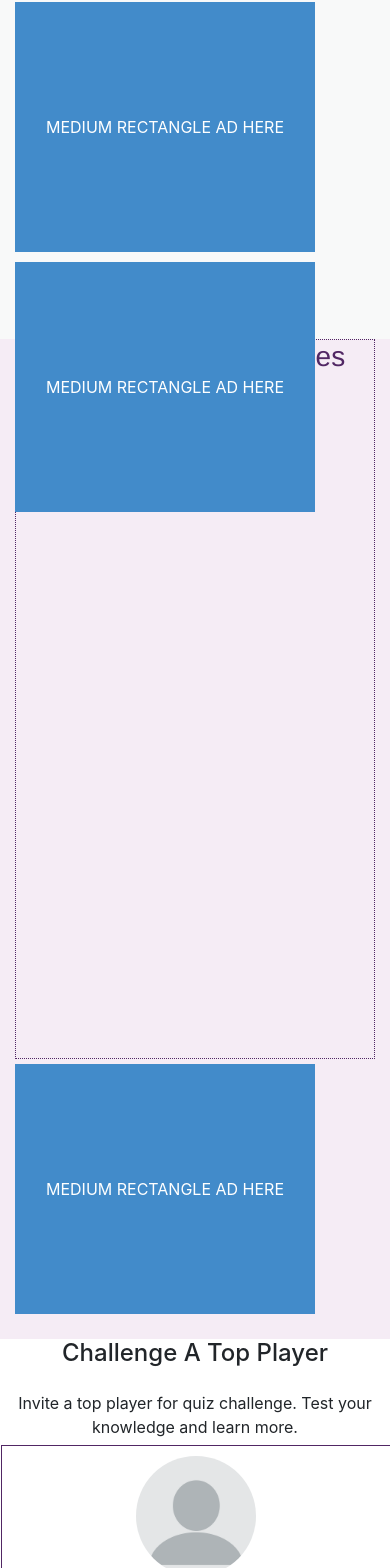
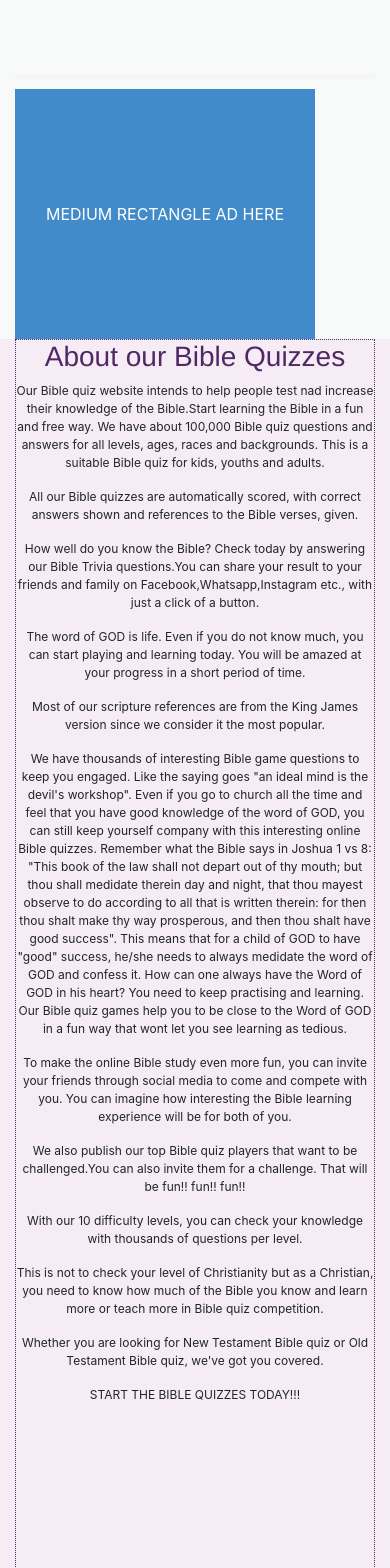
Before and after one commit to NgoziEmeh/Bible-quiz-web-app-frontend, an Angular app: page / in a window 390 px wide. Shown: the part 2287-3855 px from the top of the page. Built offline with nearby package versions, Linux system fonts and the light colour scheme.

Commit message:
about text

```diff
--- a/src/app/home/home.component.css
+++ b/src/app/home/home.component.css
@@ -509,7 +509,7 @@ li{
     }
     .second-area{
         width: 100%;
-        height: 1000px;
+        height: 1800px;
         background: #F5ECF5;
         display: flex;
         flex-direction: column;
@@ -528,6 +528,9 @@ li{
         margin-top: 5px;
 
 
+    }
+    .second-left-para{
+        font-size: 12px;
     }
 }
 
--- a/src/app/home/home.component.html
+++ b/src/app/home/home.component.html
@@ -183,10 +183,7 @@
                             <div class="squaread-holder">
                                 <app-squaread></app-squaread>
                             </div>
-                            <div class="space-in-between"></div>
-                            <div class="squaread-holder">
-                                <app-squaread></app-squaread>
-                            </div>
+
 
                             <div class="skyscraperholder">
                                 <app-skyscraperad></app-skyscraperad>
@@ -211,9 +208,18 @@
                     <h3>About our Bible Quizzes</h3>
                 </div>
                 <div class="second-left-para">
-                    <p> all the words</p>
-                    <p> all the words</p>
-                    <p> all the words</p>
+                    <p> Our Bible quiz website intends to help people test nad increase their knowledge of the Bible.Start learning the Bible in a fun and free way. We have about 100,000 Bible quiz questions and answers for all levels, ages, races and backgrounds. This is a suitable Bible quiz for kids, youths and adults.</p>
+                    <p> All our Bible quizzes are automatically scored, with correct answers shown and references to the Bible verses, given.</p>
+                    <p> How well do you know the Bible? Check today by answering our Bible Trivia questions.You can share your result to your friends and family on Facebook,Whatsapp,Instagram etc., with just a click of a button.</p>
+                    <p>The word of GOD is life. Even if you do not know much, you can start playing and learning today. You will be amazed at your progress in a short period of time.</p>
+                    <p>Most of our scripture references are from the King James version since we consider it the most popular.</p>
+                    <p>We have thousands of interesting Bible game questions to keep you engaged. Like the saying goes "an ideal mind is the devil's workshop". Even if you go to church all the time and feel that you have good knowledge of the word of GOD, you can still keep yourself company with this interesting online Bible quizzes. Remember what the Bible says in Joshua 1 vs 8: "This book of the law shall not depart out of thy mouth; but thou shall medidate therein day and night, that thou mayest observe to do according to all that is written therein: for then thou shalt make thy way prosperous, and then thou shalt have good success". This means that for a child of GOD to have "good" success, he/she needs to always medidate the word of GOD and confess it. How can one always have the Word of GOD in his heart? You need to keep practising and learning. Our Bible quiz games help you to be close to the Word of GOD in a fun way that wont let you see learning as tedious.</p>
+                    <p>To make the online Bible study even more fun, you can invite your friends through social media to come and compete with you. You can imagine how interesting the Bible learning experience will be for both of you.</p>
+                    <p>We also publish our top Bible quiz players that want to be challenged.You can also invite them for a challenge. That will be fun!! fun!! fun!!</p>
+                    <p>With our 10 difficulty levels, you can check your knowledge with thousands of questions per level.</p>
+                    <p>This is not to check your level of Christianity but as a Christian, you need to know how much of the Bible you know and learn more or teach more in Bible quiz competition. </p>
+                    <p>Whether you are looking for New Testament Bible quiz or Old Testament Bible quiz, we've got you covered.</p>
+                    <p>START THE BIBLE QUIZZES TODAY!!!</p>
                 </div>
             </div>
             <!-- About the site advert area -->
```
